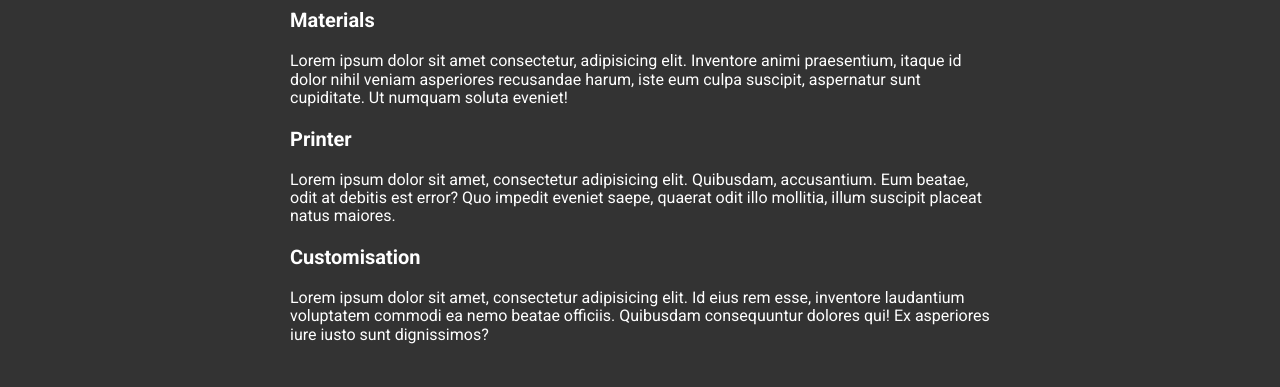
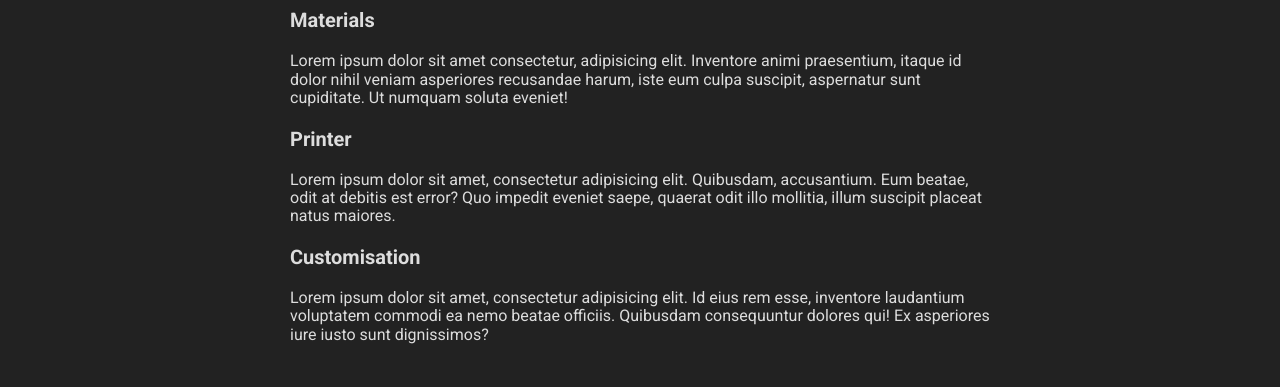
Before and after one commit to robertsGeorge/product-landing-page, a plain HTML site: page index.html in a window 1280 px wide. Shown: the part 286-673 px from the top of the page. Drawn offline with Linux system fonts and the light colour scheme.

Commit message:
Adjust main and secondary colours

```diff
--- a/style.css
+++ b/style.css
@@ -24,8 +24,8 @@ color scheme (using GLOBALLY declared variables / (aka custom properties)
 --------------------------------------------------------*/
 
 :root {
-  --secondary-color: #fff;
-  --main-color: #333;
+  --secondary-color: #ddd;
+  --main-color: #222;
   --highlight-color: orange;
   --link-color: rgb(179, 118, 5);
 }
```
